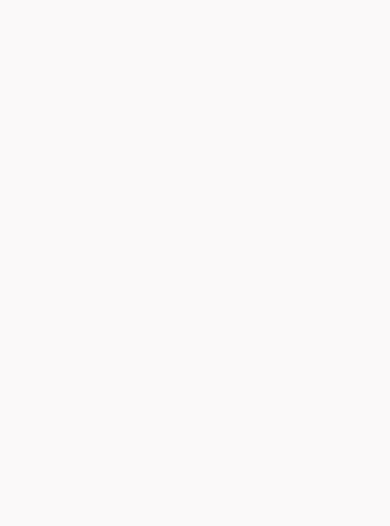
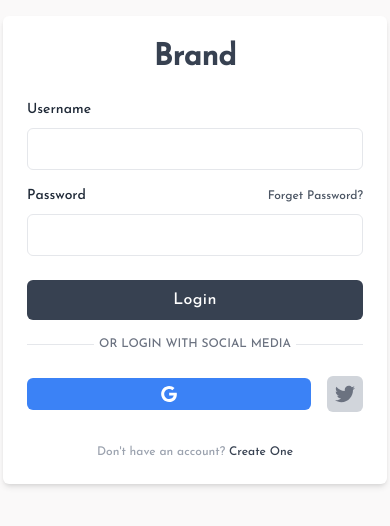
Before and after one commit to Abolfazl181920/Food-Delivery, a React (Create React App) app: page /registration/signin in a window 390 px wide. Before the commit this address had no page. Shown: the top 526 px of the page. Built offline with nearby package versions, Linux system fonts and the light colour scheme.

Commit message:
create form for SignUp.js / responsive it for mobile

```diff
--- a/src/home/Header.js
+++ b/src/home/Header.js
@@ -9,7 +9,7 @@ const Header = () => {
                 <div className="flex items-center justify-center w-full h-full bg-gray-900 bg-opacity-50">
                     <div className="text-center">
                         <h1 className="text-3xl font-semibold text-white uppercase lg:text-3xl">Order food <span className="text-blue-400 underline">Know</span></h1>
-                        <Link to='/registration'>
+                        <Link to='/registration/signup'>
                             <button className="w-full px-4 py-3 mt-4 text-sm font-medium text-white uppercase transition-colors duration-200 transform bg-blue-700 rounded-md lg:w-auto hover:bg-blue-600 focus:outline-none focus:bg-blue-800 shadow-2xl animate-pulse">Start ordering</button>
                         </Link>
                     </div>
--- a/src/index.js
+++ b/src/index.js
@@ -16,7 +16,8 @@ root.render(
     <Routes>
       <Route path='/' element={ <App /> } />
       <Route path='foods' element={ <FoodsPage /> } />
-      <Route path='registration' element={ <SignUp /> } />
+      <Route path='registration/signup' element={ <SignUp /> } />
+      <Route path='registration/signin' element={ <SignUp /> } />
     </Routes>
   </Router>
 )
--- a/src/register/SignUp.js
+++ b/src/register/SignUp.js
@@ -1,8 +1,68 @@
 const SignUp = () => {
     return (
-        <div>
-            This is SignUp component
+        <>
+            <div class="w-full mt-4 mobile:w-80 max-w-sm p-6 m-auto bg-white rounded-md shadow-md dark:bg-gray-800">
+        <h1 class="text-3xl font-semibold text-center text-gray-700 dark:text-white">Brand</h1>
+
+        <form class="mt-6">
+            <div>
+                <label for="username" class="block text-sm text-gray-800 dark:text-gray-200">Username</label>
+                <input type="text"
+                    class="block w-full px-4 py-2 mt-2 text-gray-700 bg-white border rounded-md dark:bg-gray-800 dark:text-gray-300 dark:border-gray-600 focus:border-blue-400 dark:focus:border-blue-300 focus:ring-blue-300 focus:outline-none focus:ring focus:ring-opacity-40" />
+            </div>
+
+            <div class="mt-4">
+                <div class="flex items-center justify-between">
+                    <label for="password" class="block text-sm text-gray-800 dark:text-gray-200">Password</label>
+                    <a href="/" class="text-xs text-gray-600 dark:text-gray-400 hover:underline">Forget Password?</a>
+                </div>
+
+                <input type="password"
+                    class="block w-full px-4 py-2 mt-2 text-gray-700 bg-white border rounded-md dark:bg-gray-800 dark:text-gray-300 dark:border-gray-600 focus:border-blue-400 dark:focus:border-blue-300 focus:ring-blue-300 focus:outline-none focus:ring focus:ring-opacity-40" />
+            </div>
+
+            <div class="mt-6">
+                <button
+                    class="w-full px-4 py-2 tracking-wide text-white transition-colors duration-200 transform bg-gray-700 rounded-md hover:bg-gray-600 focus:outline-none focus:bg-gray-600">
+                    Login
+                </button>
+            </div>
+        </form>
+
+        <div class="flex items-center justify-between mt-4">
+            <span class="w-1/5 border-b dark:border-gray-600 lg:w-1/5"></span>
+
+            <a href="/" class="text-xs text-center text-gray-500 uppercase dark:text-gray-400 hover:underline">or login with Social Media</a>
+
+            <span class="w-1/5 border-b dark:border-gray-400 lg:w-1/5"></span>
         </div>
+
+        <div class="flex items-center mt-6 -mx-2">
+            <button type="button"
+                class="flex items-center justify-center w-full px-6 py-2 mx-2 text-sm font-medium text-white transition-colors duration-200 transform bg-blue-500 rounded-md hover:bg-blue-400 focus:bg-blue-400 focus:outline-none">
+                <svg class="w-4 h-4 mx-2 fill-current" viewBox="0 0 24 24">
+                    <path
+                        d="M12.24 10.285V14.4h6.806c-.275 1.765-2.056 5.174-6.806 5.174-4.095 0-7.439-3.389-7.439-7.574s3.345-7.574 7.439-7.574c2.33 0 3.891.989 4.785 1.849l3.254-3.138C18.189 1.186 15.479 0 12.24 0c-6.635 0-12 5.365-12 12s5.365 12 12 12c6.926 0 11.52-4.869 11.52-11.726 0-.788-.085-1.39-.189-1.989H12.24z">
+                    </path>
+                </svg>
+
+                <span class="hidden mx-2 sm:inline">Sign in with Google</span>
+            </button>
+
+            <a href="/"
+                class="p-2 mx-2 text-sm font-medium text-gray-500 transition-colors duration-200 transform bg-gray-300 rounded-md hover:bg-gray-200">
+                <svg class="w-5 h-5 fill-current" viewBox="0 0 24 24">
+                    <path
+                        d="M23.954 4.569c-.885.389-1.83.654-2.825.775 1.014-.611 1.794-1.574 2.163-2.723-.951.555-2.005.959-3.127 1.184-.896-.959-2.173-1.559-3.591-1.559-2.717 0-4.92 2.203-4.92 4.917 0 .39.045.765.127 1.124C7.691 8.094 4.066 6.13 1.64 3.161c-.427.722-.666 1.561-.666 2.475 0 1.71.87 3.213 2.188 4.096-.807-.026-1.566-.248-2.228-.616v.061c0 2.385 1.693 4.374 3.946 4.827-.413.111-.849.171-1.296.171-.314 0-.615-.03-.916-.086.631 1.953 2.445 3.377 4.604 3.417-1.68 1.319-3.809 2.105-6.102 2.105-.39 0-.779-.023-1.17-.067 2.189 1.394 4.768 2.209 7.557 2.209 9.054 0 13.999-7.496 13.999-13.986 0-.209 0-.42-.015-.63.961-.689 1.8-1.56 2.46-2.548l-.047-.02z">
+                    </path>
+                </svg>
+            </a>
+        </div>
+
+        <p class="mt-8 text-xs font-light text-center text-gray-400"> Don't have an account? <a href="/"
+                class="font-medium text-gray-700 dark:text-gray-200 hover:underline">Create One</a></p>
+    </div>
+        </>
     )
 }
 
--- a/tailwind.config.js
+++ b/tailwind.config.js
@@ -3,7 +3,9 @@ module.exports = {
     "./src/**/*.{js,jsx,ts,tsx}",
   ],
   theme: {
-    extend: {},
+    screens: {
+      'mobile': '450px'
+    },
   },
   plugins: [],
 }
```
